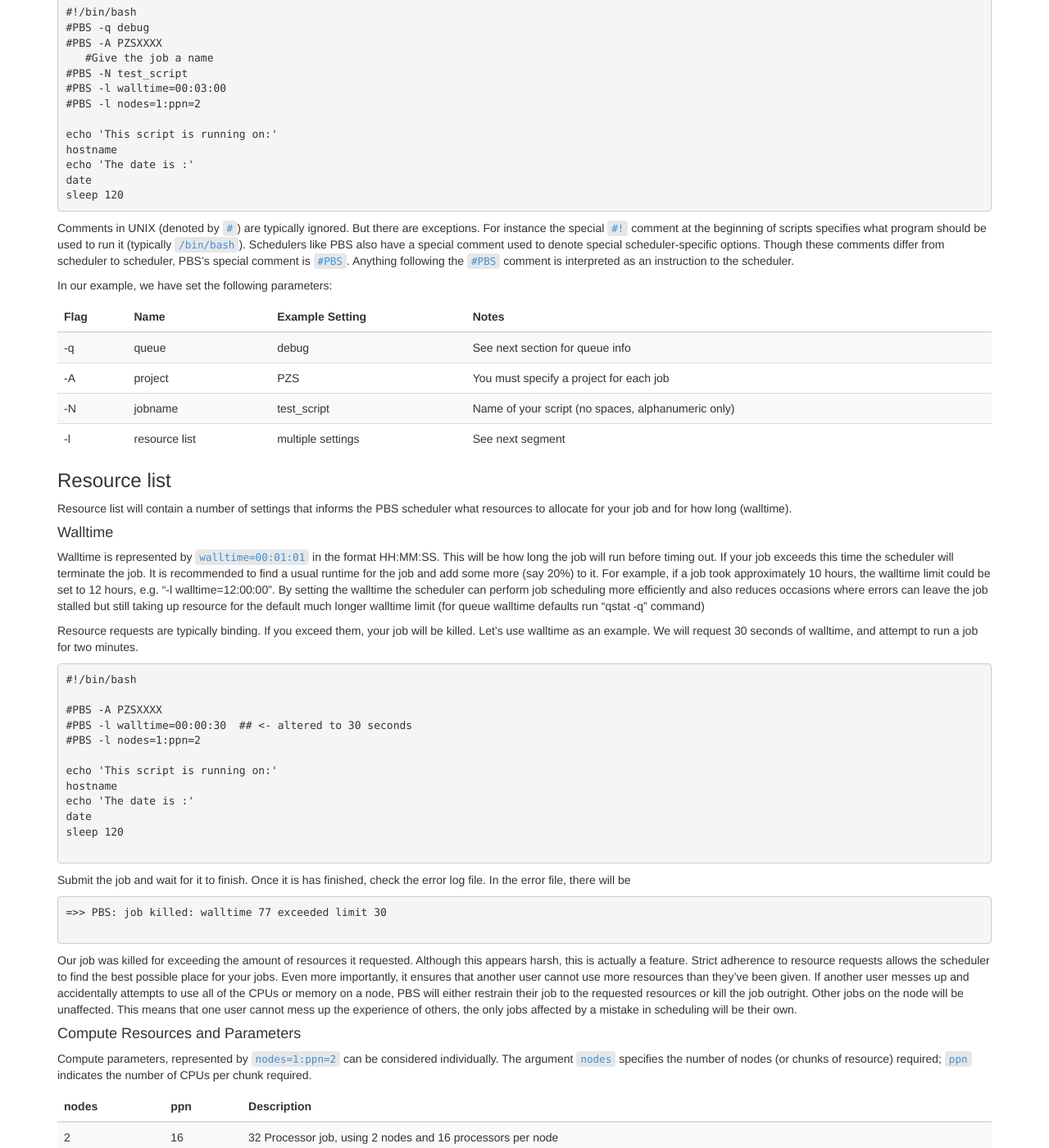
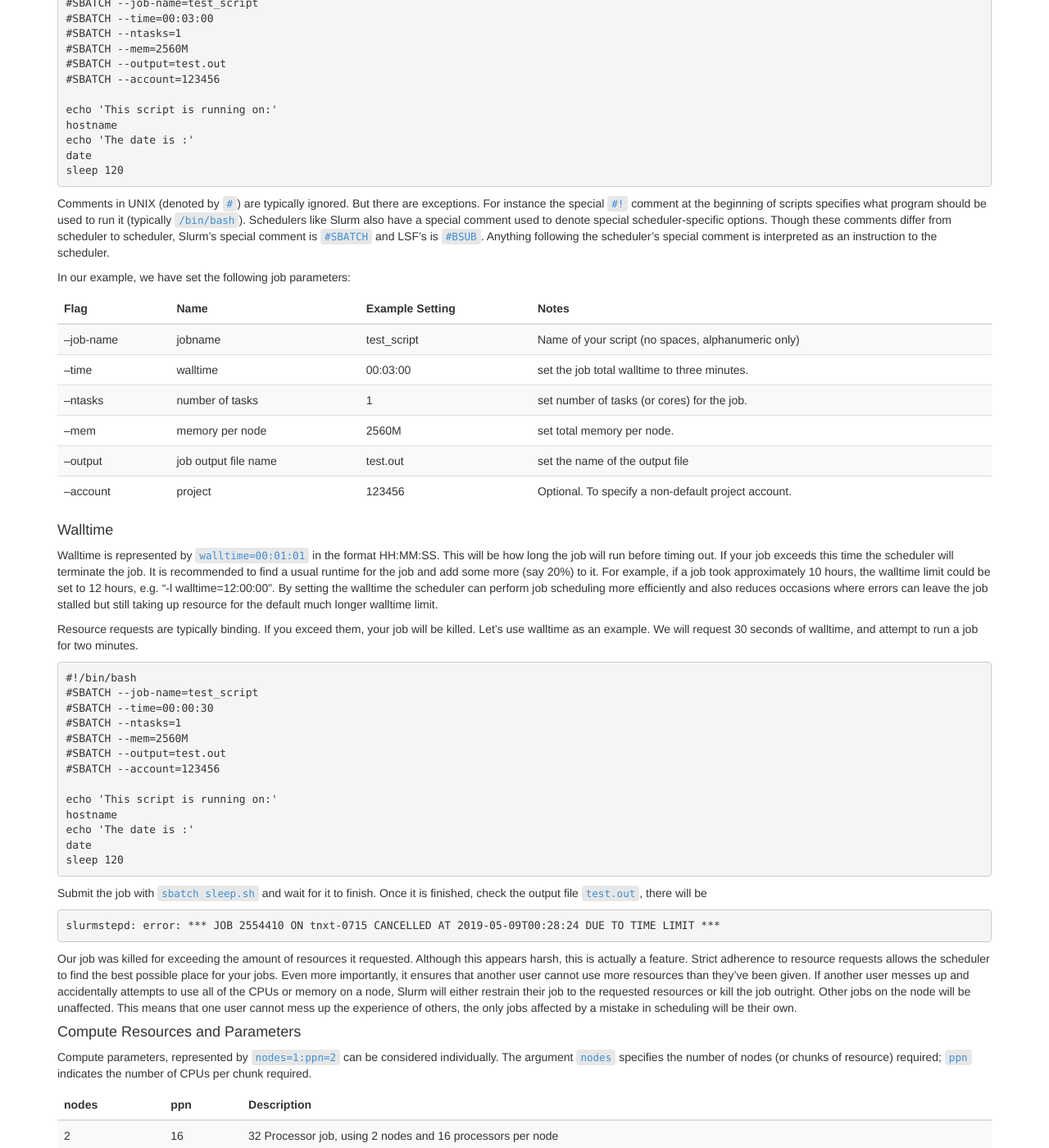
Before and after one commit to luop0812/HPRC_IntroHPC, a Jekyll site: the page built from _episodes/12-scheduler.md, in a window 1280 px wide and 1400 px high, scrolled down 790 px. Shown: the whole window at 82% size. Built offline with Jekyll 4.4.1, drawn with Linux system fonts in a browser that asks for light colours; some of the changed text lies outside the part shown.

Commit message:
update _episodes

````diff
--- a/_episodes/12-scheduler.md
+++ b/_episodes/12-scheduler.md
@@ -22,8 +22,8 @@ How do we ensure that a task is run with the resources it needs?
 This job is handled by a special piece of software called the scheduler.
 On an HPC system, the scheduler manages which jobs run where and when.
 
-The scheduler used in this lesson is PBS Pro (PBS for short).
-Although PBS is not used everywhere,
+The scheduler used in this lesson is Slurm on Terra.
+The batch schduler used on Ada is LSF. Although we have two different schedulers,
 running jobs is quite similar regardless of what software is being used.
 The exact syntax might change, but the concepts remain the same.
 
@@ -31,25 +31,24 @@ The exact syntax might change, but the concepts remain the same.
 
 The most basic use of the scheduler is to run a command non-interactively.
 This is also referred to as batch job submission.
-In this case, we need to make a script that incorporates some arguments for PBS such as resources needed and modules to load.
+In this case, we need to make a script that incorporates some arguments for Slurm such as resources needed and modules to load.
 
 We will use the sleep.sh job script as an example.
-   * Remember to update the project code line: `#PBS -A PZSXXX` with your own project number.
 
-### Parameters
+### Job Specifications
 
-Let's discuss the example PBS script.
+Let's discuss the example Slurm script.
 ```
-test.pbs
+sleep.sh
 ```
 ```
 #!/bin/bash
-#PBS -q debug
-#PBS -A PZSXXXX
-   #Give the job a name
-#PBS -N test_script
-#PBS -l walltime=00:03:00
-#PBS -l nodes=1:ppn=2
+#SBATCH --job-name=test_script
+#SBATCH --time=00:03:00
+#SBATCH --ntasks=1
+#SBATCH --mem=2560M
+#SBATCH --output=test.out
+#SBATCH --account=123456
 
 echo 'This script is running on:'
 hostname
@@ -62,26 +61,25 @@ Comments in UNIX (denoted by `#`) are typically ignored.
 But there are exceptions.
 For instance the special `#!` comment at the beginning of scripts
 specifies what program should be used to run it (typically `/bin/bash`).
-Schedulers like PBS also have a special comment used to denote special
+Schedulers like Slurm also have a special comment used to denote special
 scheduler-specific options.
 Though these comments differ from scheduler to scheduler,
-PBS's special comment is `#PBS`.
-Anything following the `#PBS` comment is interpreted as an instruction to the scheduler.
+Slurm's special comment is `#SBATCH` and LSF's is `#BSUB`.
+Anything following the scheduler's special comment is interpreted as an instruction to the scheduler.
 
-In our example, we have set the following parameters:
+In our example, we have set the following job parameters:
 
 | Flag | Name | Example Setting | Notes|
 | --- | --- | --- | --- |
-| -q | queue | debug | See next section for queue info |
-| -A | project |PZS| You must specify a project for each job |
-| -N | jobname| test_script | Name of your script (no spaces, alphanumeric only) |
-| -l | resource list| multiple settings| See next segment|
-
-### Resource list
-Resource list will contain a number of settings that informs the PBS scheduler what resources to allocate for your job and for how long (walltime).
+| --job-name | jobname| test_script | Name of your script (no spaces, alphanumeric only) |
+| --time | walltime | 00:03:00 | set the job total walltime to three minutes. |
+| --ntasks | number of tasks| 1 | set number of tasks (or cores) for the job. |
+| --mem| memory per node | 2560M | set total memory per node. |
+| --output | job output file name| test.out | set the name of the output file |
+| --account | project |123456| Optional. To specify a non-default project account. |
 
 #### Walltime
-Walltime is represented by `walltime=00:01:01` in the format HH:MM:SS. This will be how long the job will run before timing out.  If your job exceeds this time the scheduler will terminate the job. It is recommended to find a usual runtime for the job and add some more (say 20%) to it. For example, if a job took approximately 10 hours, the walltime limit could be set to 12 hours, e.g. "-l walltime=12:00:00". By setting the walltime the scheduler can perform job scheduling more efficiently and also reduces occasions where errors can leave the job stalled but still taking up resource for the default much longer walltime limit (for queue walltime defaults run "qstat -q" command)
+Walltime is represented by `walltime=00:01:01` in the format HH:MM:SS. This will be how long the job will run before timing out.  If your job exceeds this time the scheduler will terminate the job. It is recommended to find a usual runtime for the job and add some more (say 20%) to it. For example, if a job took approximately 10 hours, the walltime limit could be set to 12 hours, e.g. "-l walltime=12:00:00". By setting the walltime the scheduler can perform job scheduling more efficiently and also reduces occasions where errors can leave the job stalled but still taking up resource for the default much longer walltime limit.
 
 Resource requests are typically binding.
 If you exceed them, your job will be killed.
@@ -91,24 +89,24 @@ and attempt to run a job for two minutes.
 
 ```
 #!/bin/bash
-
-#PBS -A PZSXXXX
-#PBS -l walltime=00:00:30  ## <- altered to 30 seconds
-#PBS -l nodes=1:ppn=2
+#SBATCH --job-name=test_script
+#SBATCH --time=00:00:30
+#SBATCH --ntasks=1
+#SBATCH --mem=2560M
+#SBATCH --output=test.out
+#SBATCH --account=123456
 
 echo 'This script is running on:'
 hostname
 echo 'The date is :'
 date
 sleep 120
-
 ```
 
-Submit the job and wait for it to finish.
-Once it is has finished, check the error log file. In the error file, there will be
+Submit the job with `sbatch sleep.sh` and wait for it to finish.
+Once it is finished, check the output file `test.out`, there will be
 ```
-=>> PBS: job killed: walltime 77 exceeded limit 30
-
+slurmstepd: error: *** JOB 2554410 ON tnxt-0715 CANCELLED AT 2019-05-09T00:28:24 DUE TO TIME LIMIT ***
 ```
 
 Our job was killed for exceeding the amount of resources it requested.
@@ -118,7 +116,7 @@ for your jobs.
 Even more importantly,
 it ensures that another user cannot use more resources than they've been given.
 If another user messes up and accidentally attempts to use all of the CPUs or memory on a node,
-PBS will either restrain their job to the requested resources or kill the job outright.
+Slurm will either restrain their job to the requested resources or kill the job outright.
 Other jobs on the node will be unaffected.
 This means that one user cannot mess up the experience of others,
 the only jobs affected by a mistake in scheduling will be their own.
@@ -141,63 +139,56 @@ Each of these parameters have a default setting they will revert to if not set h
 You can find out more information about these parameters by viewing the manual page of the `qsub` function. This will also show you what the default settings are.
 
 ```
-man qsub
+man sbatch
 ```
+
+## Comparison between Slurm and LSF
+
+Job Specifications
+          |   Slurm              | LSF
+node count|
+CPU core count|
+core per node |
+wall clock limit|
+memory per core|
+memory per node|
+sta
+
+User Commands
+
+
+Click [here](https://hprc.tamu.edu/wiki/TAMU_Supercomputing_Facility:HPRC:Batch_Translation) to learn more about the comparison.
+
 
 ## Submitting Jobs via command line
 
-To submit this job to the scheduler, we use the `qsub` command.
+To submit this job to the scheduler, we use the `sbatch` command.
 
 ```
-~> qsub test.pbs
-3818006.owens-batch.ten.osc.edu
-~>
+[username@terra2 ~]$ sbatch sleep.sh
+Submitted batch job 2554410
+(from job_submit) your job is charged as below
+              Project Account: 122841013305
+              Account Balance: 3842.716837
+              Requested SUs:   0.033333333333333
+[username@terra2 ~]$
 ```
-The number that first appears is your Job ID. When the job is completed, you will get two files: an Output and an Error file (even if there is no errors). They will be named {JobName}.o{JobID} and {JobName}.e{JobID} respectively.
+The number that appears last in the first line is your Job ID. When the job is completed, you will one file generated by Slurm. The output file contains standard out and standard error generated by the run of your job. We will see how to specify separate standard out and standard error later in the segment 'Comparison between Slurm and LSF'.
 
 And that's all we need to do to submit a job.
-To check on our job's status, we use the command `qstat`.
+To check on our job's status, we use the command `squeue -u username`
 
 ```
-~> qstat -u username
-owens-batch.ten.osc.edu:
-                                                                                  Req'd       Req'd       Elap
-Job ID                  Username    Queue    Jobname          SessID  NDS   TSK   Memory      Time    S   Time
------------------------ ----------- -------- ---------------- ------ ----- ------ --------- --------- - ---------
-3818006.owens-batch.te  kcahill     debug    test_script         --      1      2       8gb  00:03:00 Q       --
+[username@terra2 ~]$ squeue -u username
+JOBID        NAME                 USER             PARTITION    NODES  CPUS  STATE        TIME         TIME_LEFT    START_TIME         REASON                   NODELIST
+2554410      test_script          username         short        1      1     RUNNING      0:38         0:22         2019-05-09T00:26:5 None                     tnxt-0715
 ```
-
 {: .output}
 
-We can see all the details of our job, most importantly if it is in the "R" or "RUNNING" state.
+We can see all the details of our job, most importantly if it is in "RUNNING" state.
 Sometimes our jobs might need to wait in a queue ("QUEUED") or have an error.
-The best way to check our job's status is with `qstat`. It is easiest to view just your own jobs
-in the queue with the `qstat -u username`. Otherwise, you get the entire queue.
-
-## Submit Jobs with job composer on OnDemand
-
-OnDemand also has a tool for job creation and submission to the batch system. The same information as above applies since
-it still uses the same underlying queue system. In the Job Composer, you can create a new location in your home directory
-for a new job, create or transfer a job script and input files, edit everything, and submit your job all from this screen.
-
-We will run this job in the Job Composer by creating a new job from _specified path_.
-
-![NewJob](../files/NewJob.png)
-
-You'll see the Job Options page, like this:
-
-![JobOptions](../files/JobOptions.png)
-
-Fill it in as shown. You need to fill in your own path and then select Save.
-
-
-To run the job, select green 'play' button.
-
-If job successfully submitted, a green bar will appear on the top of the page.
-
-Also, OnDemand allows you to view the queue for all systems (not just the one you are on in the shell) under Jobs, select
-Active Jobs. You can filter by your jobs, your group's jobs, and all jobs.
-
+The best way to check our job's status is with `squeue`. It is easiest to view just your own jobs
+in the queue with the `squeue -u username`. Otherwise, you get the entire queue.
 
 ## Queues
 
@@ -286,4 +277,30 @@ qsub -I -A PZSXXX -l nodes=1:ppn=28 -l walltime=00:01:00
 ```
 {: .bash}
 
-You can also request interactive jobs on OnDemand using the Interative Apps menu
+You can also request interactive jobs on OnDemand using the Interative Apps menu and select the vnc app.
+
+## Submit Jobs with Job Composer on OnDemand
+
+OnDemand also has a tool for job creation and submission to the batch system. The same information as above applies since
+it still uses the same underlying queue system. In the Job Composer, you can create a new location in your home directory
+for a new job, create or transfer a job script and input files, edit everything, and submit your job all from this screen.
+
+We will run this job in the Job Composer by creating a new job from _specified path_.
+
+![NewJob](../files/NewJob.png)
+
+You'll see the Job Options page, like this:
+
+![JobOptions](../files/JobOptions.png)
+
+Fill it in as shown. You need to fill in your own path and then select Save.
+
+
+To run the job, select green 'play' button.
+
+If job successfully submitted, a green bar will appear on the top of the page.
+
+Also, OnDemand allows you to view the queue for all systems (not just the one you are on in the shell) under Jobs, select
+Active Jobs. You can filter by your jobs, your group's jobs, and all jobs.
+
+## View Job Status with Active Jobs on OnDemand
````
Also changed, not shown: _episodes/01-bash.md (+4 -1 lines), _episodes/11-cluster.md (+11 -14 lines).
